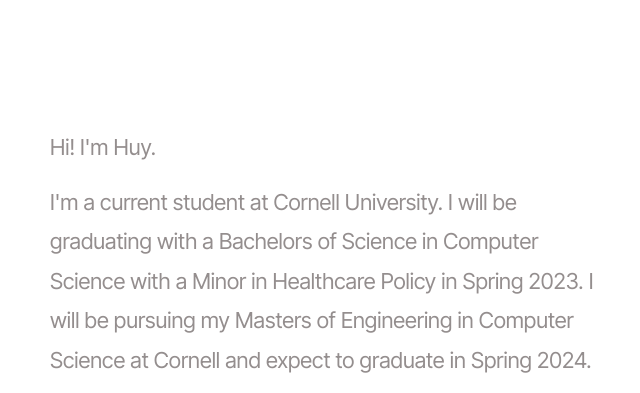
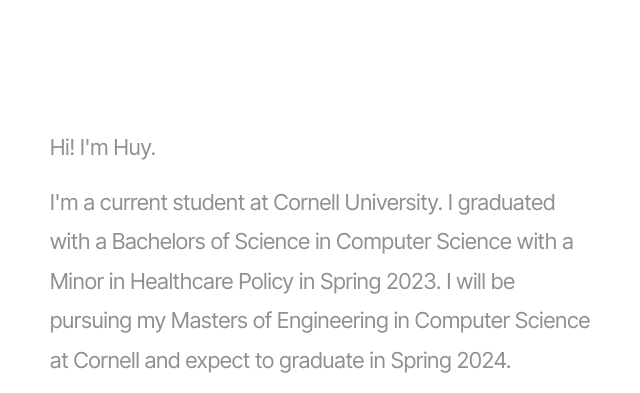
Before and after one commit to haku-c/haku-c.github.io, a website: page index.html in a window 1280 px wide. Shown: the top 393 px of the page, without its empty margins (315-955 px from the left). Drawn offline with Linux system fonts and the light colour scheme.

Commit message:
Update description

```diff
--- a/index.html
+++ b/index.html
@@ -12,7 +12,7 @@
   <section id="about">
     <div class="about-container">
       <p> Hi! I'm Huy. </p>
-      <p> I'm a current student at Cornell University. I will be graduating with a
+      <p> I'm a current student at Cornell University. I graduated with a
         Bachelors of Science in Computer Science with a Minor in Healthcare
         Policy in Spring 2023. I will be pursuing my Masters of Engineering in Computer
         Science at Cornell and expect to graduate in Spring 2024. </p>
```
